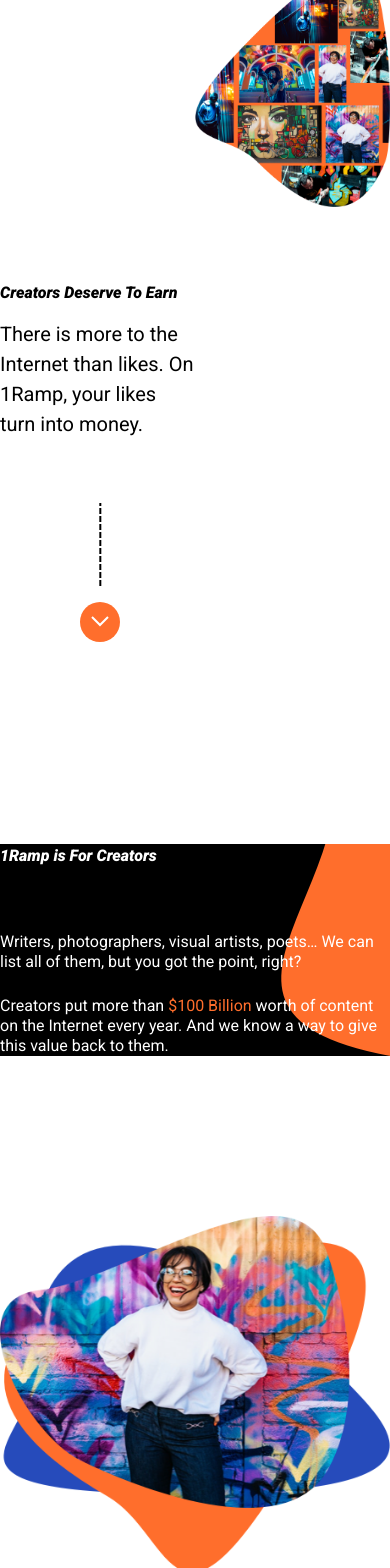
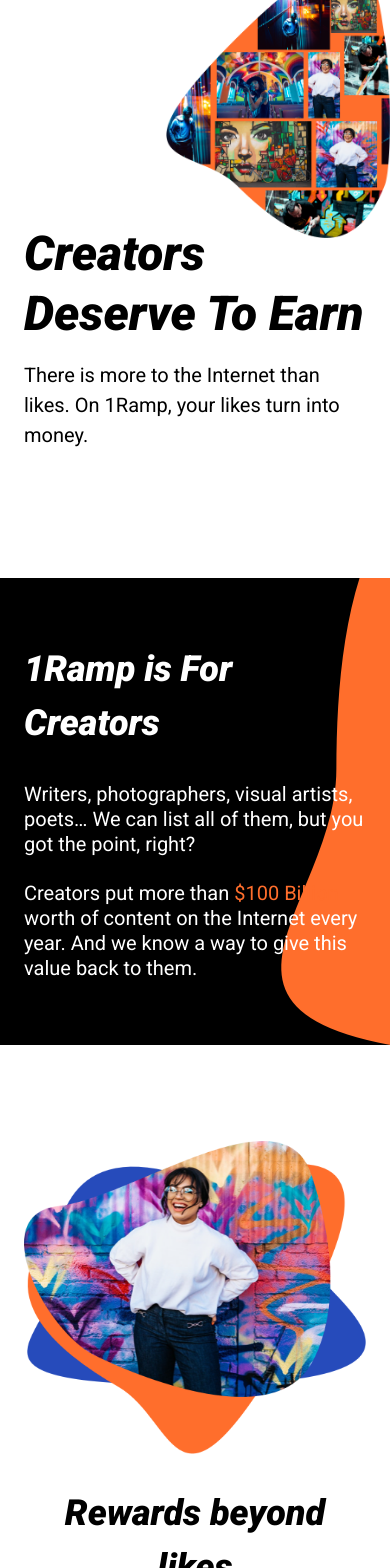
Before and after one commit to hapramp/about.gosocial.io, a React (Create React App) app: page / in a window 390 px wide. Shown: the top 1568 px of the page. Built offline with nearby package versions, Linux system fonts and the light colour scheme.

Commit message:
Makes responsive for mobile screen

```diff
--- a/src/App.css
+++ b/src/App.css
@@ -7,3 +7,10 @@
   right: 64px;
   top: 64px;
 }
+
+@media screen and (max-width:1024px) {
+  .cta-dots {
+    right: 24px;
+    top: 24px;
+  }
+}
--- a/src/components/Home/sections/About.js
+++ b/src/components/Home/sections/About.js
@@ -6,11 +6,11 @@
   return (
     <section
     style={{backgroundImage:`url(${blobImg})`}}
-    className="bg-black sm:py-24 md:py-32 text-white relative sm:px-10 lg:px-20 xl:px-0 bg-right-bottom bg-no-repeat">
+    className="bg-black py-16 sm:py-24 md:py-32 text-white relative px-6 sm:px-10 lg:px-20 xl:px-0 bg-right-bottom bg-no-repeat">
       <div className="max-w-5xl mx-auto">
-        <h2 className="font-black sm:text-4xl md:text-5xl italic">1Ramp is For Creators</h2>
-        <div className="max-w-9/2xl sm:text-2xl md:text-3xl leading-tight">
-          <p className="mt-16">Writers, photographers, visual artists, poets… We can list all of them, but
+        <h2 className="font-black text-4xl md:text-5xl italic">1Ramp is For Creators</h2>
+        <div className="max-w-9/2xl text-xl sm:text-2xl md:text-3xl leading-tight">
+          <p className="mt-8 sm:mt-12 md:mt-16">Writers, photographers, visual artists, poets… We can list all of them, but
             you got the point, right?
           </p>
           <p className="mt-6">Creators put more than <span className="text-primary">$100 Billion</span> worth of content on the Internet every
--- a/src/components/Home/sections/Asteria.js
+++ b/src/components/Home/sections/Asteria.js
@@ -2,9 +2,9 @@
 
 const Asteria = () => {
   return (
-    <section className="sm:mt-32 md:mt-40 sm:px-10 lg:px-20 xl:px-0">
+    <section className="mt-24 sm:mt-32 md:mt-40 px-6 sm:px-10 lg:px-20 xl:px-0">
       <div className="max-w-5xl flex flex-col md:flex-row mx-auto">
-        <h2 className="sm:text-5xl md:text-6xl pr-4 leading-tight">
+        <h2 className="text-5xl md:text-6xl pr-4 leading-tight">
           Powered by Asteria Protocol
         </h2>
         <div className="flex flex-col items-baseline pr-4">
--- a/src/components/Home/sections/CTA.js
+++ b/src/components/Home/sections/CTA.js
@@ -6,16 +6,16 @@
 
 const CTA = () => {
   return (
-    <section className="mt-32 lg:px-6 xl:px-0">
+    <section className="mt-24 sm:mt-32 lg:px-6 xl:px-0">
       <div
         style={{backgroundImage:`url(${ctaBlob})`}}
-        className="sm:px-10 lg:container bg-black text-white lg:mx-auto py-32 lg:rounded-lg lg:shadow-2xl text-center relative bg-left-bottom bg-no-repeat">
+        className="px-6 sm:px-10 lg:container bg-black text-white lg:mx-auto pt-32 pb-20 sm:py-32 lg:rounded-lg lg:shadow-2xl text-center relative bg-left-bottom bg-no-repeat">
         <h2 className="font-black text-4xl md:text-5xl italic">Join The Movement</h2>
         <p className="text-xl md:text-2xl mt-4">Request an invite and we’ll notify you when it’s ready.</p>
-        <form className="max-w-4xl flex flex-col md:flex-row mx-auto mt-16 text-lg flex-wrap">
+        <form className="max-w-4xl flex flex-col md:flex-row mx-auto mt-16 text-lg flex-wrap md:flex-no-wrap">
           <input className="text-center md:text-left bg-transparent border border-white py-4 px-6 rounded md:mr-4 focus:outline-none" type="email" placeholder="Your Email"/>
           <input className="text-center md:text-lef mt-4 md:mt-0 md:w-1/2 bg-transparent border border-white py-4 px-6 rounded md:mr-4 focus:outline-none" type="text" placeholder="Your profile (Insta, medium, wordpress..."/>
-          <input className="mt-4 md:mt-0 flex-grow bg-primary py-4 px-6 rounded" type="submit" value="Request Invite"/>
+          <input className="shadow sm:shadow-none mt-4 md:mt-0 flex-grow bg-primary py-4 px-6 rounded" type="submit" value="Request Invite"/>
         </form>
         {/* <img className="absolute left-0 bottom-0" src={ctaBlob} alt=""/> */}
         <img className="absolute cta-dots" src={dots} alt="Dots Decos"/>
--- a/src/components/Home/sections/Feature.js
+++ b/src/components/Home/sections/Feature.js
@@ -6,7 +6,7 @@
 const Feature = () => {
   return (
     <section>
-      <div className="max-w-5xl mx-auto mt-40 sm:px-10 lg:px-20 xl:px-0">
+      <div className="max-w-5xl mx-auto mt-24 sm:mt-40 px-6 sm:px-10 lg:px-20 xl:px-0">
         {/* Reward Section */}
         <div className="flex flex-col md:flex-row justify-center items-center">
           <div className="md:w-1/2">
@@ -22,7 +22,7 @@
         </div>
 
         {/* Support Section */}
-        <div className="flex flex-col-reverse md:flex-row justify-center items-center mt-32">
+        <div className="flex flex-col-reverse md:flex-row justify-center items-center mt-24 sm:mt-32">
           <div className="md:w-1/2 mt-8 md:mt-0 text-center md:text-left">
             <h2 className="font-black text-4xl lg:text-5xl italic">Support new creators</h2>
             <p className="sm:text-xl text-2xl lg:text-3xl leading-tight mt-4">
--- a/src/components/Home/sections/Hero.js
+++ b/src/components/Home/sections/Hero.js
@@ -4,18 +4,18 @@
 const Hero = () => {
   return (
    <section className>
-      <div className="max-w-5xl mx-auto h-screen flex flex-col items-center relative justify-center sm:px-10 xl:px-0" >
-        <div className="flex">
-          <div className="w-1/2 mt-20">
-            <h1 className="font-black sm:text-6xl md:text-7xl italic leading-tight">Creators Deserve To Earn</h1>
+      <div className="max-w-5xl mx-auto sm:h-screen flex flex-col items-center relative justify-center px-6 sm:px-10 xl:px-0 mb-32" >
+        <div className="flex flex-col sm:flex-row">
+          <div className="sm:w-1/2 mt-56 sm:mt-20">
+            <h1 className="font-black text-5xl sm:text-6xl md:text-7xl italic leading-tight">Creators Deserve To Earn</h1>
             <p className="text-xl mt-4">There is more to the Internet than likes. On 1Ramp, your likes turn into money.</p>
           </div>
-          <div className="w-1/2 absolute top-0 right-0">
+          <div className="w-56 sm:w-1/2 absolute top-0 right-0">
             <img src={heroImg} alt="Hero"/>
           </div>
         </div>
-        <div className="self-start flex flex-col items-center mt-16 ml-20">
-          <svg width="3" height="83" xmlns="http://www.w3.org/2000/svg">
+        <div className="hidden sm:flex self-start flex-col items-center mt-16 ml-4 sm:ml-20">
+          <svg  width="3" height="83" xmlns="http://www.w3.org/2000/svg">
               <path d="M1.314 82V1" stroke="#000" strokeWidth="2" fill="none" fillRule="evenodd" strokeDasharray="4,4" strokeLinecap="square"/>
           </svg>
           <div className="bg-primary w-10 h-10 rounded-full flex justify-center items-center mt-4">
--- a/src/components/Home/sections/Steem.js
+++ b/src/components/Home/sections/Steem.js
@@ -7,7 +7,7 @@
   return (
     <section
     style={{backgroundImage:`url(${steemBlob})`}}
-     className="sm:mt-32 md:mt-40 bg-secondary py-40 text-white bg-left-top bg-no-repeat sm:px-10 lg:px-20 xl:px-0">
+     className="mt-24 sm:mt-32 md:mt-40 bg-secondary py-24 sm:py-40 text-white bg-left-top bg-no-repeat px-6 sm:px-10 lg:px-20 xl:px-0">
       <div className="max-w-5xl flex flex-col-reverse md:flex-row mx-auto items-center">
         <div className="mt-12 md:mt-0 md:w-9/12 lg:w-1/2 flex flex-col justify-between pr-4">
           <div className="text-xl">
--- a/src/components/layout/Footer.js
+++ b/src/components/layout/Footer.js
@@ -2,7 +2,7 @@
 
 const Footer = () => {
   return (
-    <footer className="bg-black py-20 text-white sm:px-10 lg:px-20 xl:px-0">
+    <footer className="bg-black py-20 text-white px-6 sm:px-10 lg:px-20 xl:px-0">
       <div className="max-w-5xl mx-auto flex flex-col md:flex-row justify-between">
         <div>
           <div className="text-6xl font-black italic uppercase leading-tight">1Ramp</div>
```
